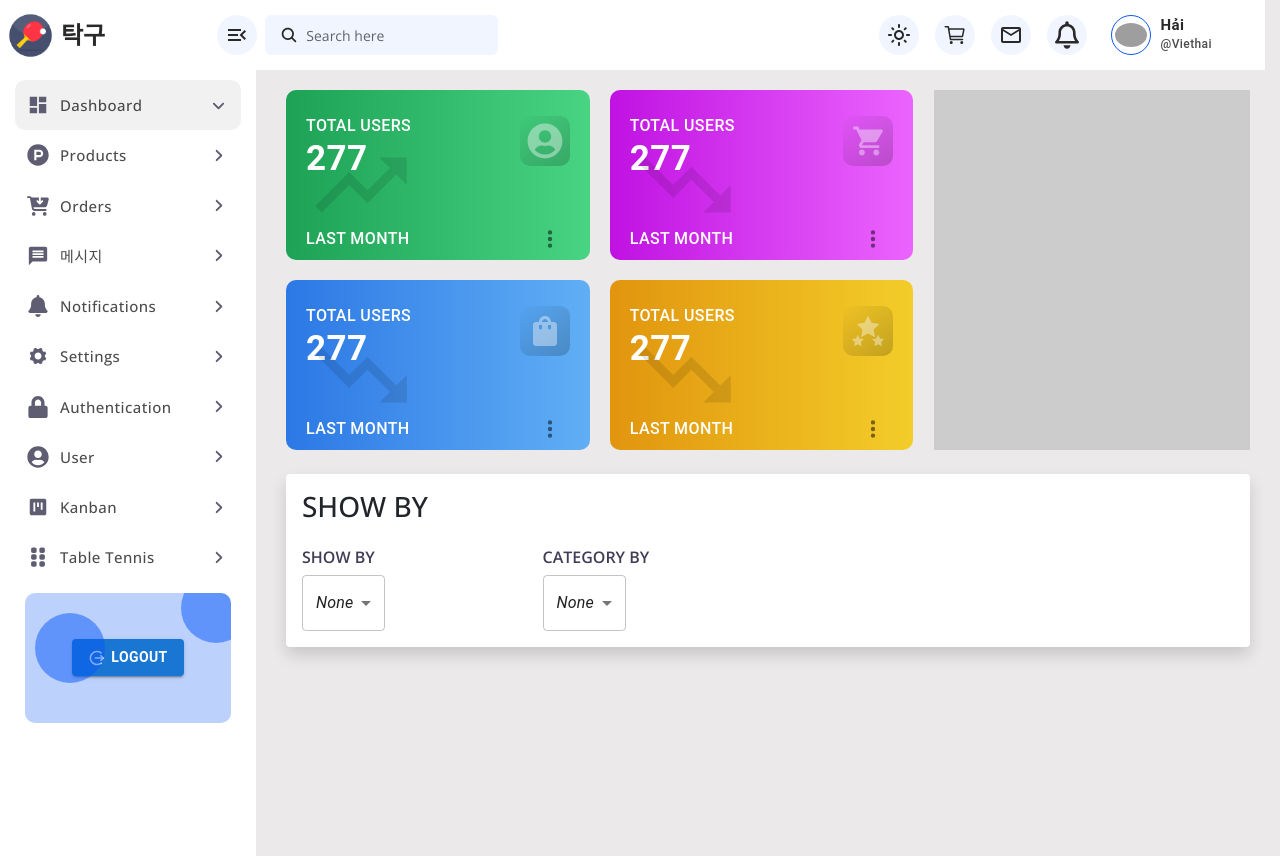
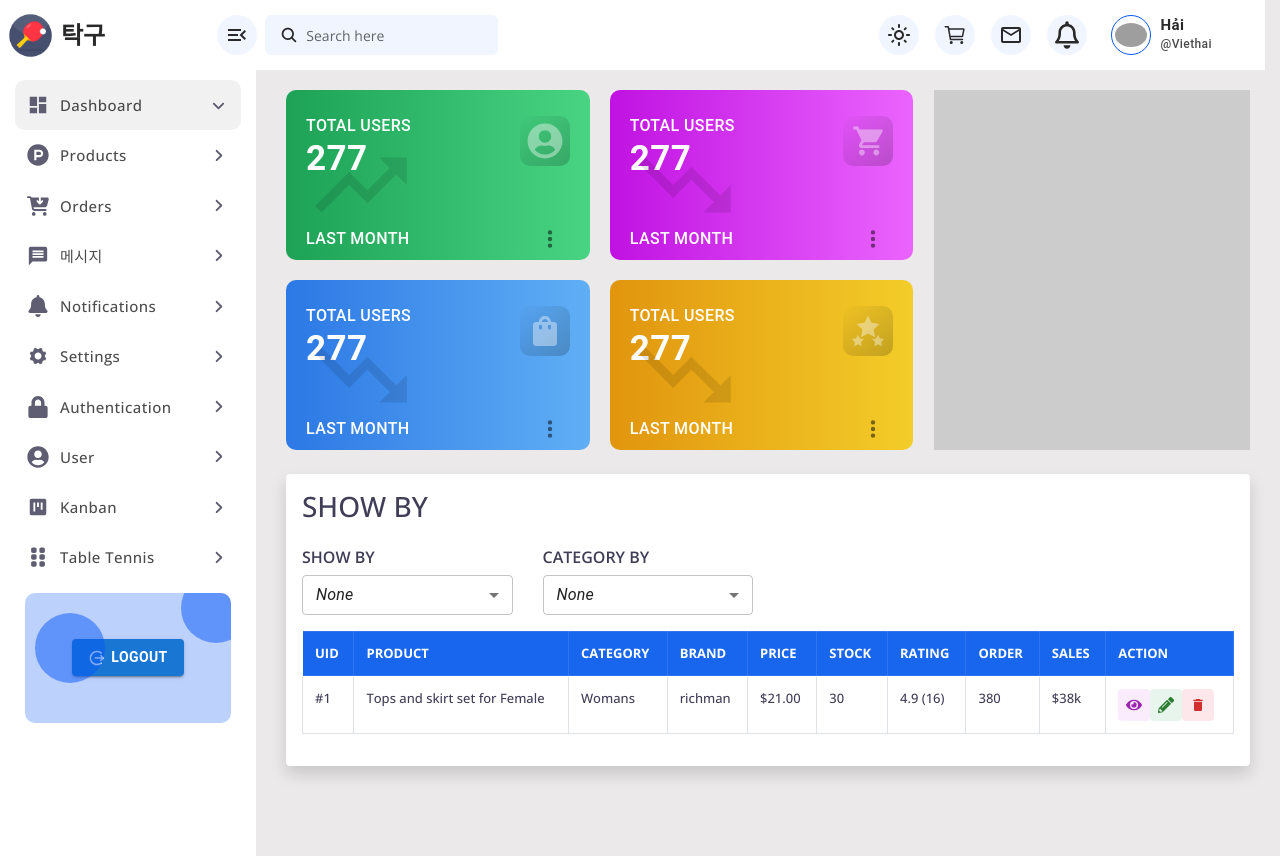
Before and after one commit to KINGDOMNVHAI/bongban-fe, a React (Create React App) app: page / in a window 1280 px wide. Before the commit the page ends 800 px from the top, so only its background shows below. Built offline with nearby package versions, Linux system fonts and the light colour scheme; grey boxes are pictures that could not be loaded.

Commit message:
Create button eye, edit, delete

```diff
--- a/src/App.css
+++ b/src/App.css
@@ -119,3 +119,12 @@ header button.rounded-circle:hover svg {color: #0858f7 !important; transition: a
 .dashboardBoxWrapperRow .box {width: 100%; height: 100%; background: #CCC;}
 
 .cardFilters .col-md-3 h4 {font-size: 16px; font-weight: 600; text-transform: capitalize; color: #403e57;}
+
+h1, h2, h3, h4, h5, h6 {color: #403e57;}
+.table .thead-dark th {background-color: #1866ee !important; border-color: rgba(255, 255, 255, 0.1) !important; font-size: 13px !important;}
+.table tbody td {font-size: 13px !important; color: #403e57; font-weight: 500;}
+.table tbody .actions button {min-width: 32px !important; width: 32px !important; height: 32px !important;}
+.table tbody .actions button.secondary {background: rgba(203, 60, 231, 0.1) !important;}
+.table tbody .actions button.success {background: rgba(26, 159, 83, 0.1) !important;}
+.table tbody .actions button.error {background: rgba(241, 17, 51, 0.1) !important;}
+.table tbody .actions button svg {font-size: 32px !important;}
--- a/src/pages/Dashboard/index.js
+++ b/src/pages/Dashboard/index.js
@@ -1,13 +1,11 @@
 import { useState } from "react";
 import { IoMdCart } from "react-icons/io";
-import { FaUserCircle } from "react-icons/fa"
-import { MdShoppingBag } from "react-icons/md";
+import { FaUserCircle, FaEye, FaPencilAlt } from "react-icons/fa"
+import { MdShoppingBag, MdDelete } from "react-icons/md";
 import { GiStarsStack } from "react-icons/gi";
 
-// import { InputLabel } from "@mui/material/InputLabel";
-import { MenuItem, Select } from "@mui/material/";
+import { MenuItem, Select, FormControl, Button } from "@mui/material/";
 // import { FormHelperText } from "@mui/material/FormHelperText";
-// import { FormControl } from "@mui/material/FormControl";
 
 import DashboardBox from "./components/dashboardBox";
 
@@ -55,35 +53,81 @@ const Dashboard = () => {
                 <div className="row cardFilters mt-3">
                     <div className="col-md-3">
                         <h4>SHOW BY</h4>
-
+                        <FormControl size="small" className="w-100">
                         <Select
                             value={showBy}
                             onChange={(e) => setShowBy(e.target.value)}
                             displayEmpty
                             inputProps={{'aria-label': 'Without label'}}
+                            labelId="demo-select-small-label"
+                            className="w-100"
                         >
                             <MenuItem value=""><em>None</em></MenuItem>
                             <MenuItem value={10}>Ten</MenuItem>
                             <MenuItem value={20}>Twenty</MenuItem>
                             <MenuItem value={30}>Thirty</MenuItem>
                         </Select>
+                        </FormControl>
                     </div>
 
                     <div className="col-md-3">
                         <h4>CATEGORY BY</h4>
-
+                        <FormControl size="small" className="w-100">
                         <Select
                             value={showBysetCatBy}
                             onChange={(e) => setCatBy(e.target.value)}
                             displayEmpty
                             inputProps={{'aria-label': 'Without label'}}
+                            labelId="demo-select-small-label"
+                            className="w-100"
                         >
                             <MenuItem value=""><em>None</em></MenuItem>
                             <MenuItem value={10}>Ten</MenuItem>
                             <MenuItem value={20}>Twenty</MenuItem>
                             <MenuItem value={30}>Thirty</MenuItem>
                         </Select>
+                        </FormControl>
                     </div>
+                </div>
+
+                <div className="table-responsive mt-3">
+                    <table className="table table-bordered">
+                        <thead className="thead-dark">
+                            <tr>
+                                <th>UID</th>
+                                <th>PRODUCT</th>
+                                <th>CATEGORY</th>
+                                <th>BRAND</th>
+                                <th>PRICE</th>
+                                <th>STOCK</th>
+                                <th>RATING</th>
+                                <th>ORDER</th>
+                                <th>SALES</th>
+                                <th>ACTION</th>
+                            </tr>
+                        </thead>
+
+                        <tbody>
+                            <tr>
+                                <td>#1</td>
+                                <td>Tops and skirt set for Female</td>
+                                <td>Womans</td>
+                                <td>richman</td>
+                                <td>$21.00</td>
+                                <td>30</td>
+                                <td>4.9 (16)</td>
+                                <td>380</td>
+                                <td>$38k</td>
+                                <td>
+                                    <div className="actions d-flex align-items-center">
+                                        <Button className="secondary" color="secondary"><FaEye/></Button>
+                                        <Button className="success" color="success"><FaPencilAlt/></Button>
+                                        <Button className="error" color="error"><MdDelete/></Button>
+                                    </div>
+                                </td>
+                            </tr>
+                        </tbody>
+                    </table>
                 </div>
             </div>
 
```
Also changed, not shown: document/huongdan.txt.
